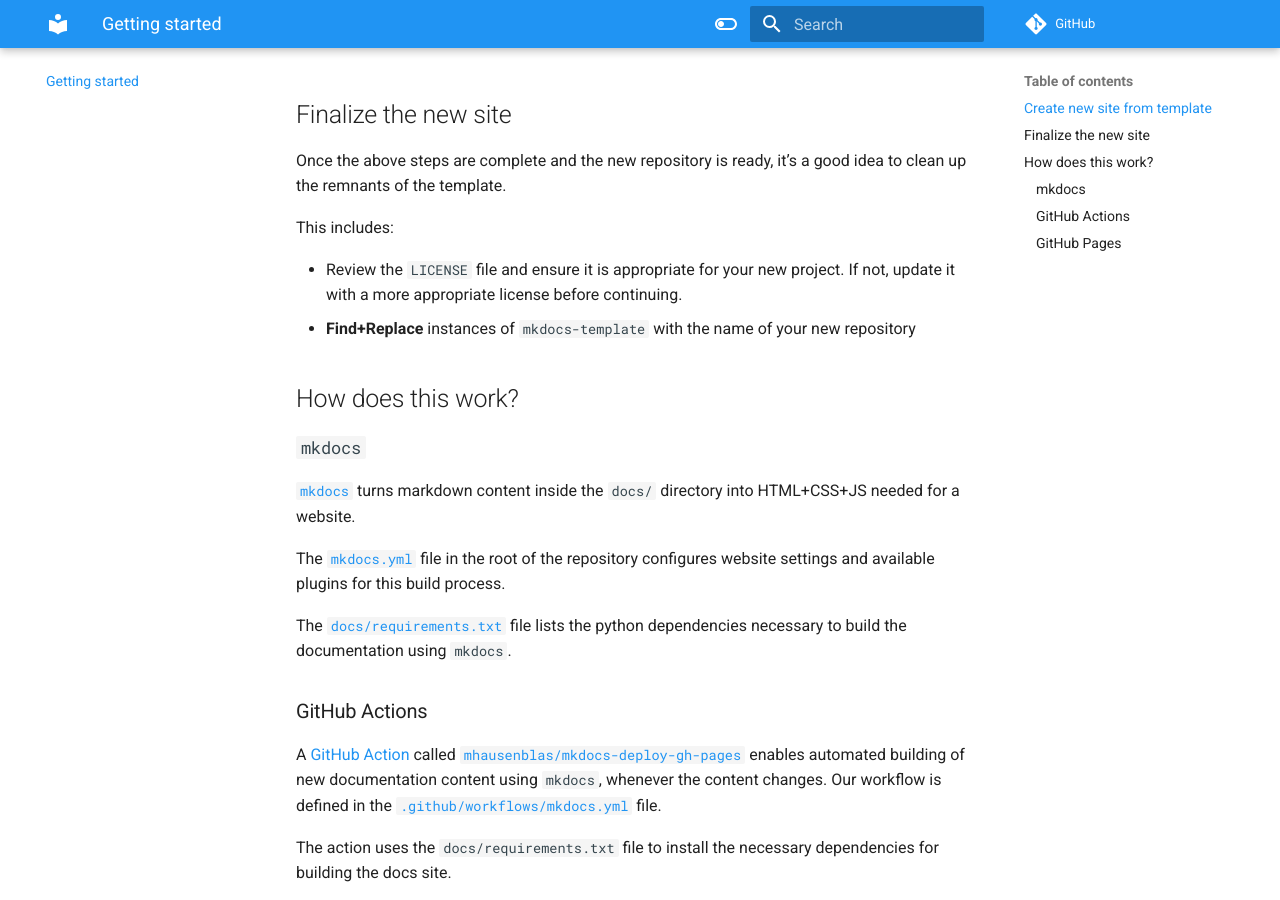
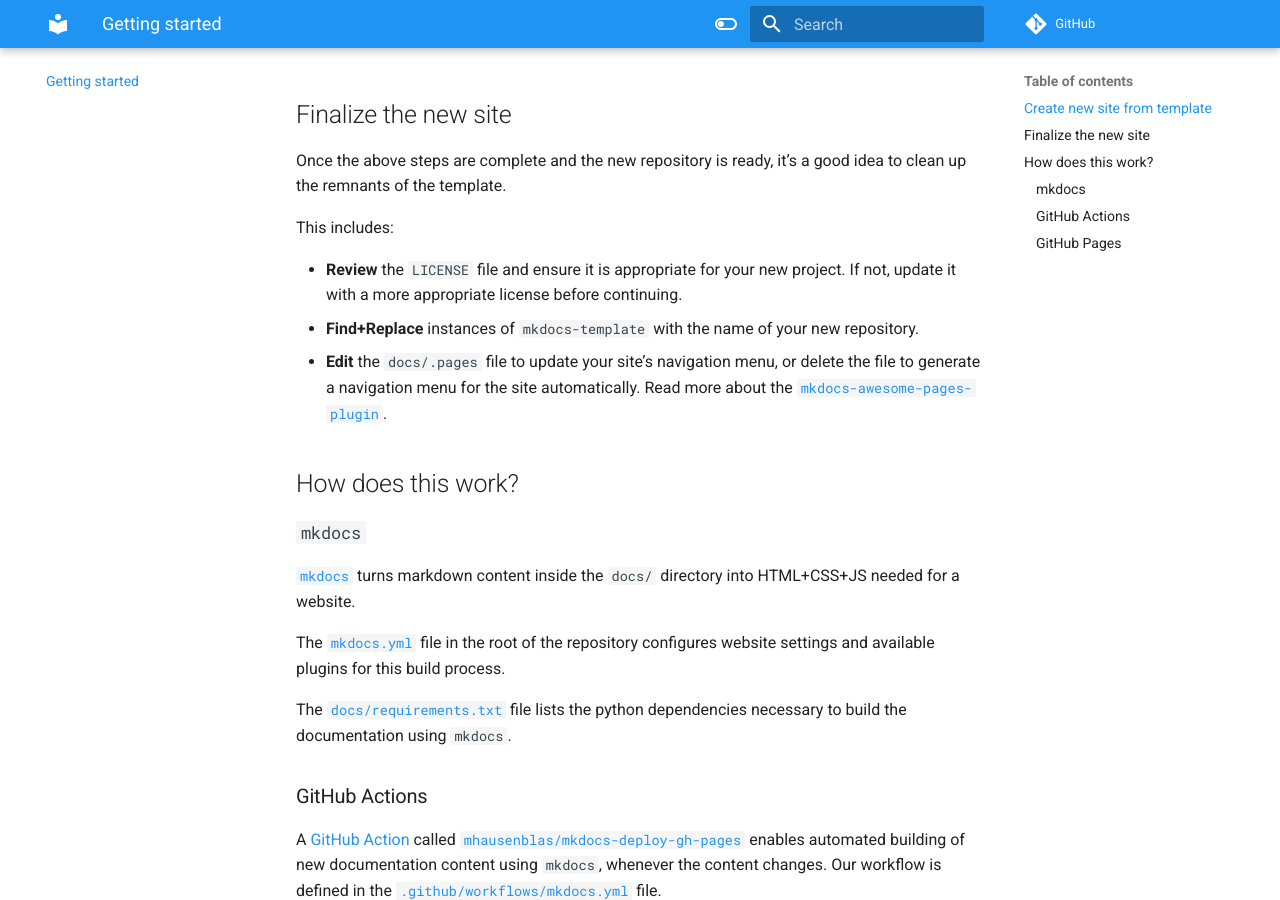
Before and after one commit to cal-itp/mkdocs-template, an MkDocs documentation site: the page built from docs/README.md, in a window 1280 px wide and 900 px high, scrolled down 1061 px. Built offline with MkDocs 1.6.1 and Material for MkDocs 9.7.7, drawn with Linux system fonts in a browser that asks for light colours; nearby versions of some CDN libraries; comment, search, counter and statistics services are not loaded.

Commit message:
docs: .pages file adds generate link to nav
add instruction for .pages file in finalize section

```diff
--- a/docs/README.md
+++ b/docs/README.md
@@ -30,9 +30,12 @@ Once the above steps are complete and the new repository is ready, it's a good i
 
 This includes:
 
-* Review the `LICENSE` file and ensure it is appropriate for your new project. If not, update it with a more appropriate
+* **Review** the `LICENSE` file and ensure it is appropriate for your new project. If not, update it with a more appropriate
   license before continuing.
-* **Find+Replace** instances of `mkdocs-template` with the name of your new repository
+* **Find+Replace** instances of `mkdocs-template` with the name of your new repository.
+* **Edit** the `docs/.pages` file to update your site's navigation menu, or delete the file to generate a navigation menu for the
+  site automatically. Read more about the
+  [`mkdocs-awesome-pages-plugin`](https://github.com/lukasgeiter/mkdocs-awesome-pages-plugin/#customize-navigation).
 
 ## How does this work?
 
```
Also changed, not shown: docs/.pages (added).
